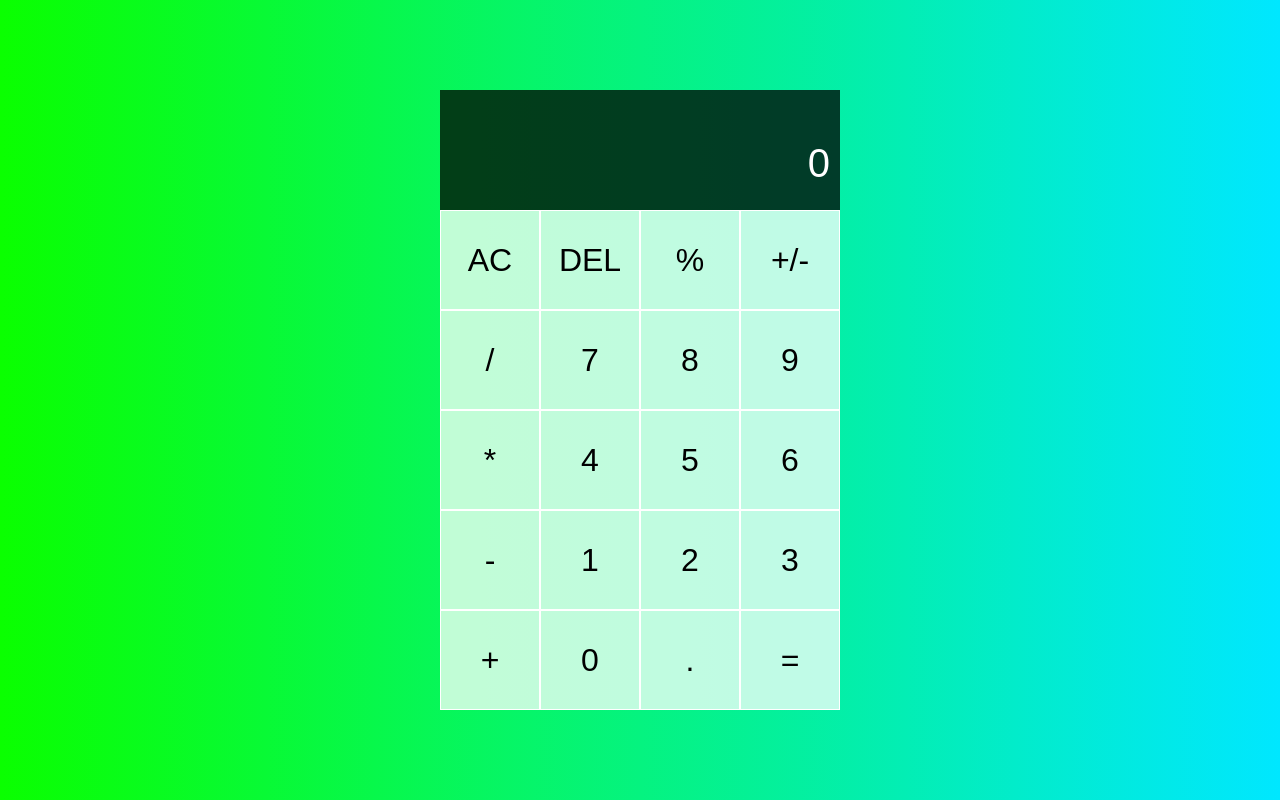
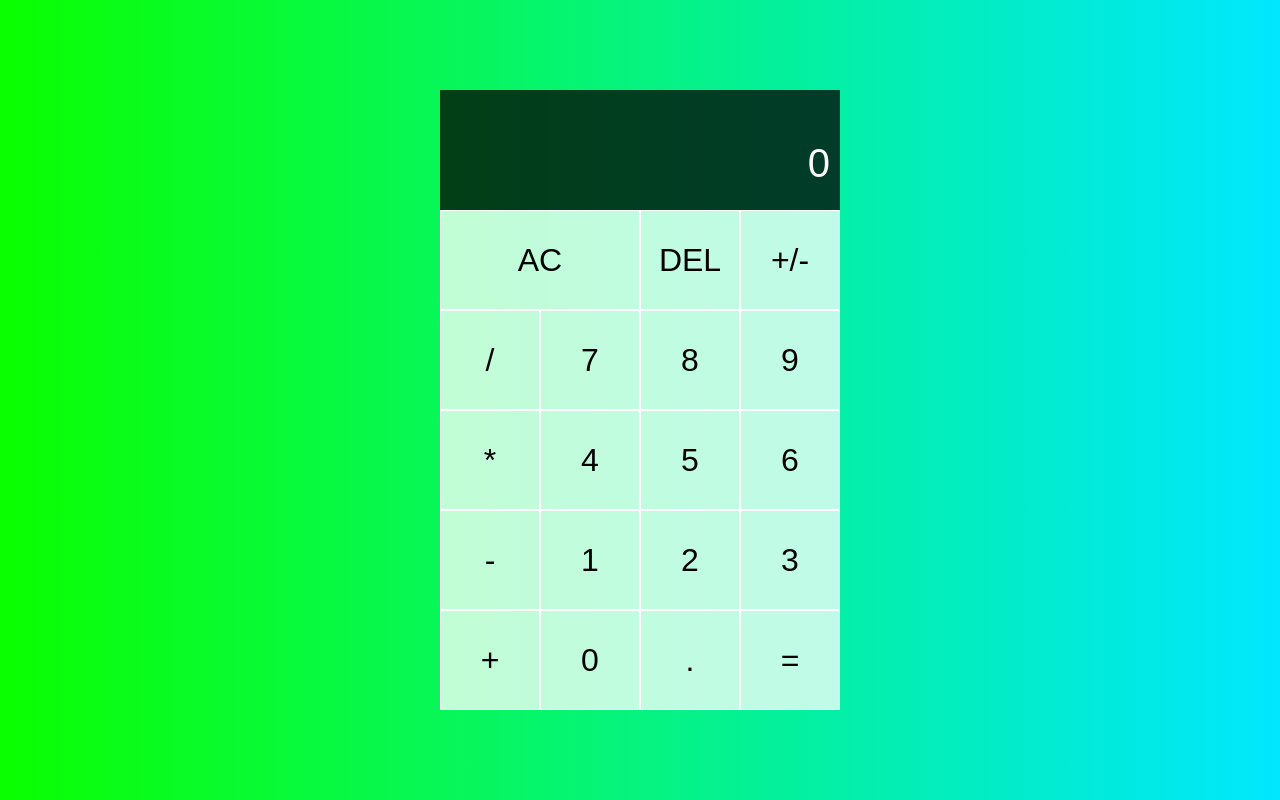
Before and after one commit to DreamsyDreams/calculator, a plain HTML site: page index.html in a window 1280 px wide. Drawn offline with Linux system fonts and the light colour scheme.

Commit message:
Reverted

```diff
--- a/index.html
+++ b/index.html
@@ -11,9 +11,8 @@
             <div class="current-output">0</div>
         </div>
 
-        <input type="button" value="AC" class="all-clear">
+        <input type="button" value="AC" class="span-two all-clear">
         <input type="button" value="DEL" class="delete">
-        <input type="button" value="%" class="percentage">
         <input type="button" value="+/-" class="negative-sign">
         <input type="button" value="/" class="operation">
         <input type="button" value="7" class="number">
--- a/styles.css
+++ b/styles.css
@@ -33,6 +33,10 @@ body {
     background-color: rgba(255, 255, 255, .9);
 }
 
+.span-two {
+    grid-column: span 2;
+}
+
 .output {
     grid-column: 1 / -1;
     background-color: rgba(0, 0, 0, .75);
```
